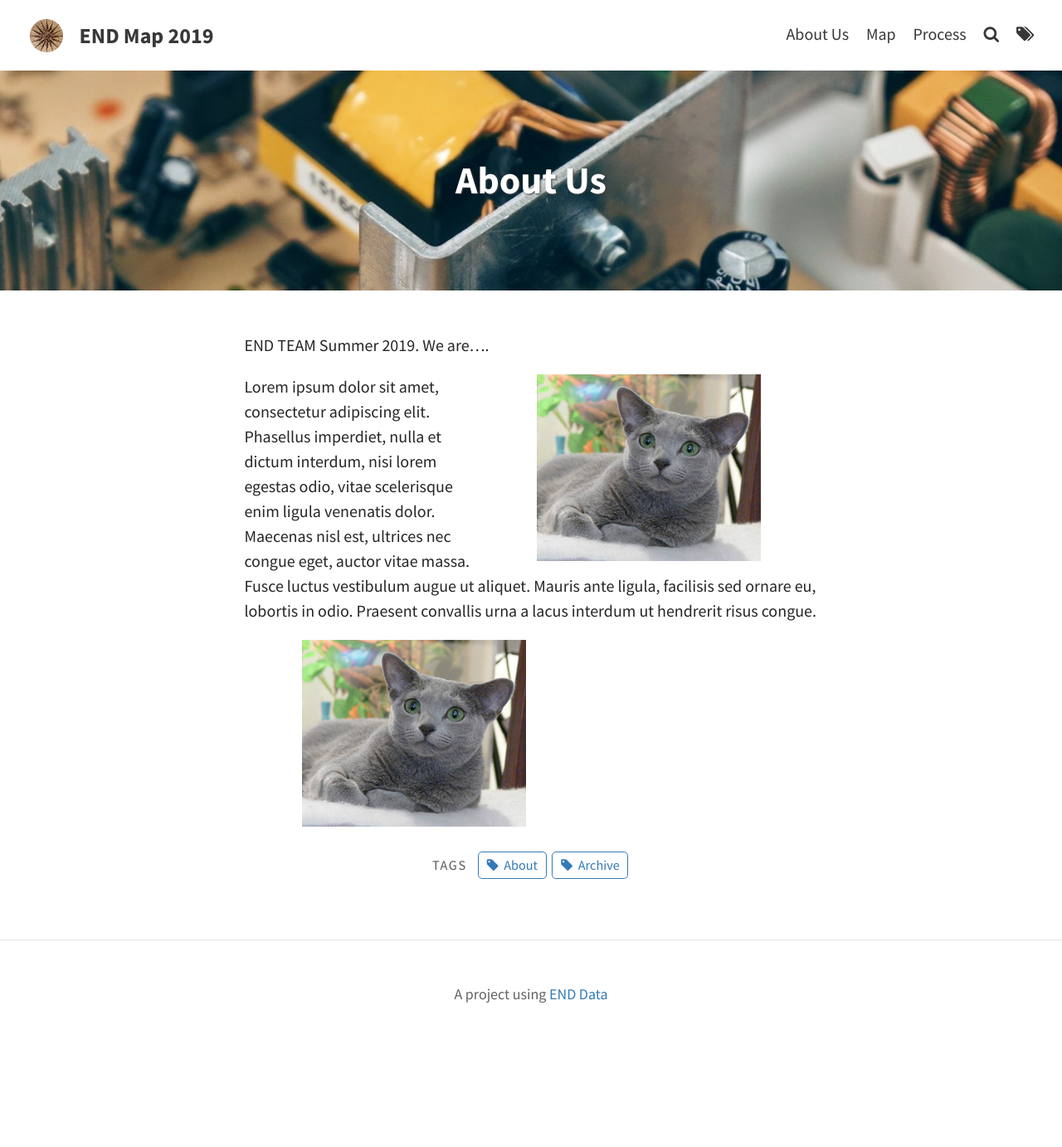
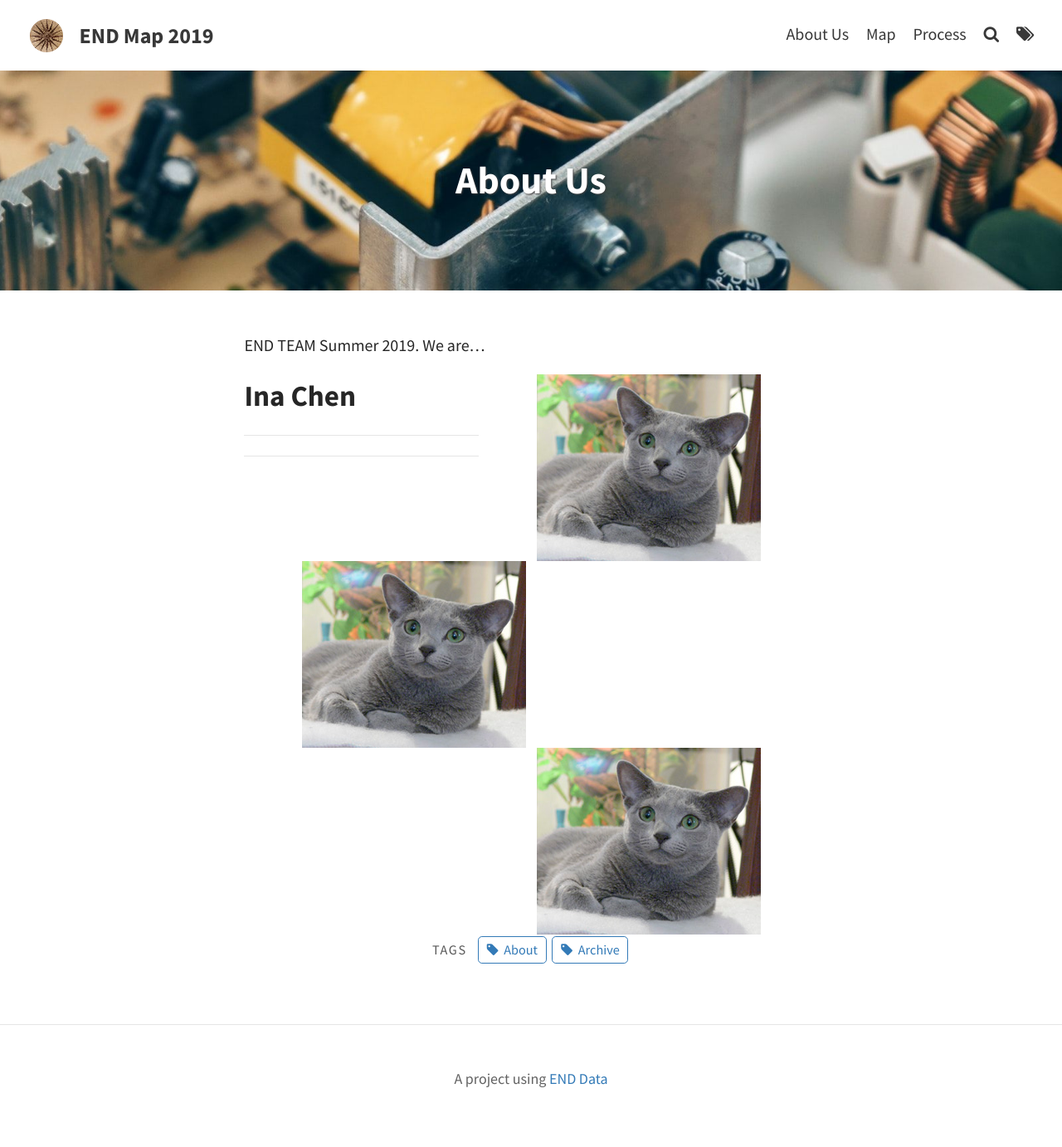
Before and after one commit to cholahan/end19, a Jekyll site: the page built from pages/about.md, in a window 1280 px wide. Shown: the whole page at 83% size. Built offline with Jekyll 4.4.1, drawn with Linux system fonts in a browser that asks for light colours; before the commit the page ends 1280 px from its top, so only the background shows below that.

Commit message:
Update about.md

```diff
--- a/pages/about.md
+++ b/pages/about.md
@@ -6,10 +6,20 @@ feature-img: "assets/img/pexels/circuit.jpeg"
 tags: [About, Archive]
 ---
 
-END TEAM Summer 2019. We are....
+END TEAM Summer 2019. We are...
 
 <img style="float: right;" src="{{ "/assets/img/avatars/ina.jpg" | relative_url}}">
 
-Lorem ipsum dolor sit amet, consectetur adipiscing elit. Phasellus imperdiet, nulla et dictum interdum, nisi lorem egestas odio, vitae scelerisque enim ligula venenatis dolor. Maecenas nisl est, ultrices nec congue eget, auctor vitae massa. Fusce luctus vestibulum augue ut aliquet. Mauris ante ligula, facilisis sed ornare eu, lobortis in odio. Praesent convallis urna a lacus interdum ut hendrerit risus congue.
+<h2>Ina Chen</h2>
 
-![Ina]({{ "/assets/img/avatars/ina.jpg" | relative_url}})
+---
+
+<img style="float: left;" src="{{ "/assets/img/avatars/ina.jpg" | relative_url}}">
+
+<h2></h2>
+
+---
+
+<img style="float: right;" src="{{ "/assets/img/avatars/ina.jpg" | relative_url}}">
+
+<h2></h2>
```
